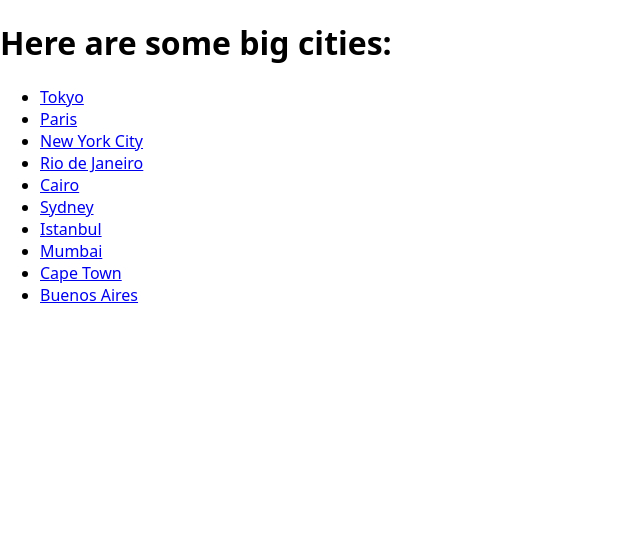
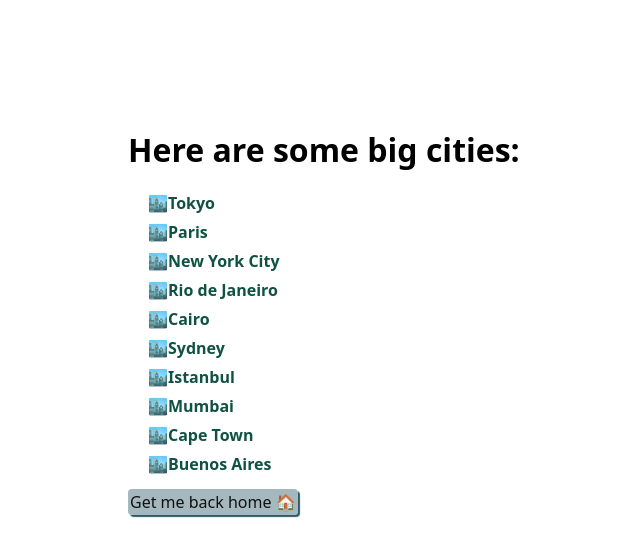
Before and after one commit to Miriam-Voelkl/self-directed-learning_cities-of-the-world, a Next.js app: page /cities in a window 1280 px wide. Shown: the top 556 px of the page, without its empty margins (0-640 px from the left). Built offline with nearby package versions, Linux system fonts and the light colour scheme.

Commit message:
add styled components to cities page

```diff
--- a/pages/cities/index.js
+++ b/pages/cities/index.js
@@ -1,17 +1,52 @@
 import { cities } from "@/lib/data";
 import Link from "next/link";
+import styled, { css } from "styled-components";
+
+const StyledList = styled.ul`
+  list-style: "🏙️";
+  display: flex;
+  flex-direction: column;
+  gap: 7px;
+`;
+
+const StyledLink = styled(Link)`
+  text-decoration: none;
+  ${({ $isACity }) =>
+    $isACity &&
+    css`
+      font-weight: bold;
+      color: #0f5242;
+
+      &:hover {
+        color: #714b7d;
+      }
+    `}
+
+  ${({ $isACity }) =>
+    !$isACity &&
+    css`
+      color: #111;
+      background-color: #a5b8be;
+      padding: 2px;
+      border-radius: 4px;
+      box-shadow: 2px 2px 1px #2d5968;
+    `}
+`;
 
 export default function Cities() {
   return (
     <>
       <h1>Here are some big cities:</h1>
-      <ul>
+      <StyledList>
         {cities.map(({ id, name, slug }) => (
           <li key={id}>
-            <Link href={`/cities/${slug}`}>{name}</Link>
+            <StyledLink href={`/cities/${slug}`} $isACity>
+              {name}
+            </StyledLink>
           </li>
         ))}
-      </ul>
+      </StyledList>
+      <StyledLink href="/">Get me back home 🏠</StyledLink>
     </>
   );
 }
--- a/pages/index.js
+++ b/pages/index.js
@@ -3,8 +3,8 @@ import Link from "next/link";
 export default function HomePage() {
   return (
     <>
-      <h1>🌆 Welcome to this website with some cities! 🌃</h1>
-      <Link href="/cities">Travel to the cities 🚂</Link>
+      <h1>Welcome to this website with dynamic routing to some cities! 🌃</h1>
+      <Link href="/cities">Travel to the cities 🛫</Link>
     </>
   );
 }
--- a/styles.js
+++ b/styles.js
@@ -8,7 +8,7 @@ export default createGlobalStyle`
   }
 
   body {
-    margin: 0;
+    margin: 10%;
     font-family: system-ui;
   }
 `;
```
Also changed, not shown: pages/cities/[slug].js (+8 -2 lines).
